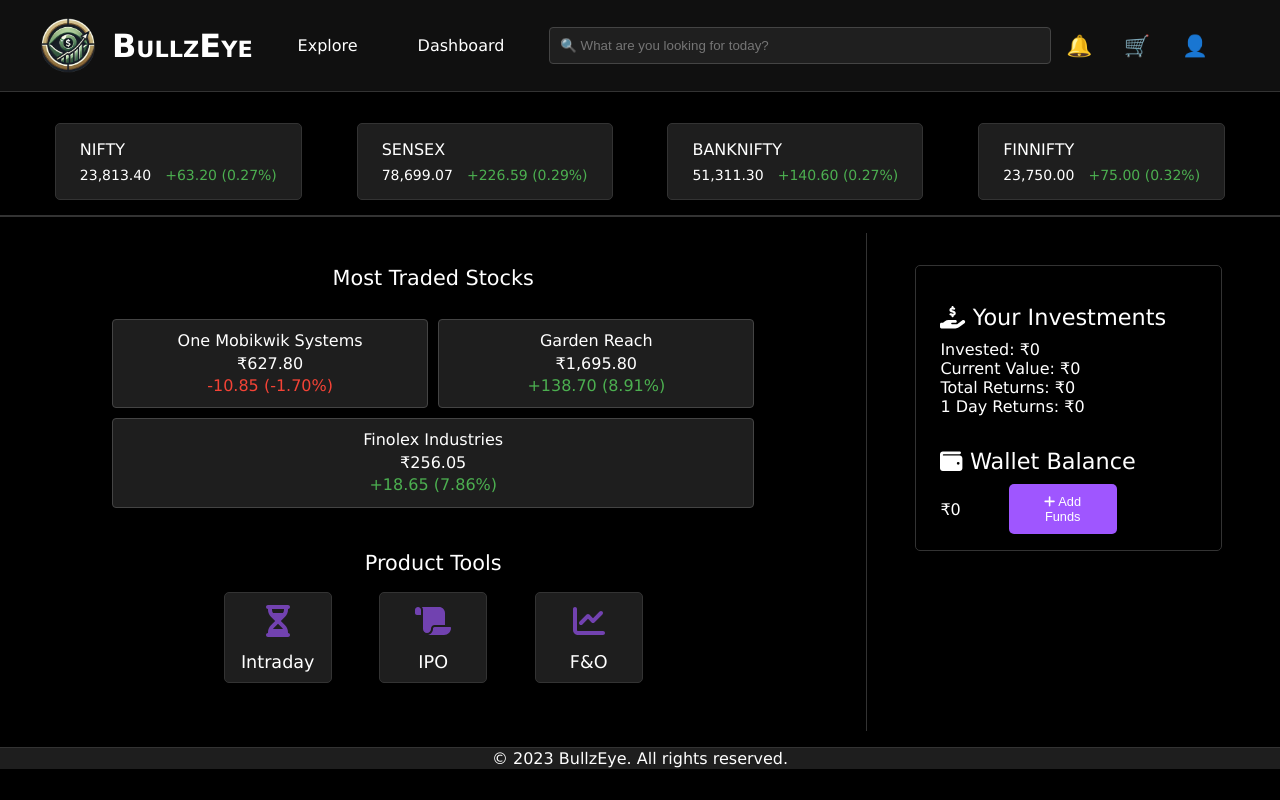
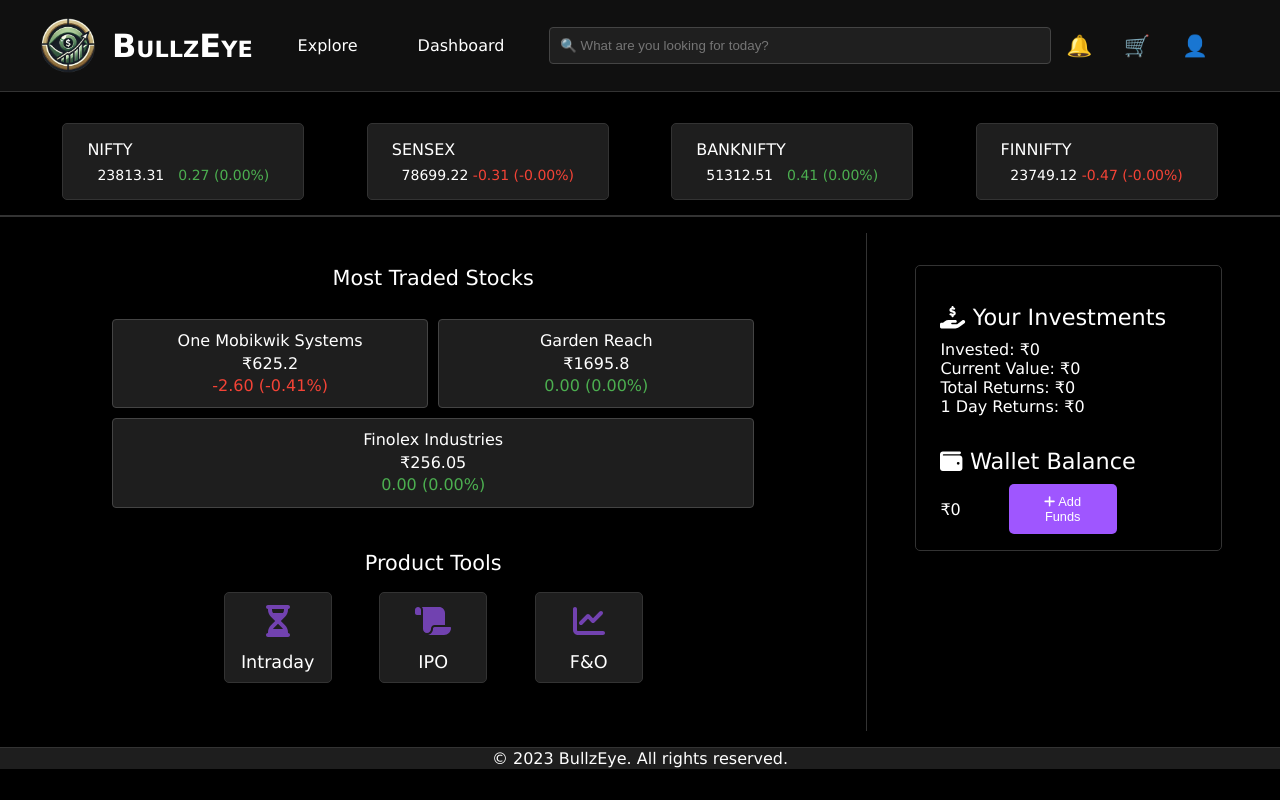
Before and after one commit to DarshanKrishna-DK/BullzEye, a React (Create React App) app in the folder bullzeye/: page / in a window 1280 px wide. Built offline with nearby package versions, Linux system fonts and the light colour scheme.

Commit message:
Minor bugs fix

```diff
--- a/bullzeye/src/components/intraday.js
+++ b/bullzeye/src/components/intraday.js
@@ -1,4 +1,4 @@
-import React, { useState, useEffect } from 'react';
+import React, { useState } from 'react';
 import bullzeyeLogo from '../assets/Logo_noName.png';
 import '../styles/intraday.css';
 import { FontAwesomeIcon } from '@fortawesome/react-fontawesome';
@@ -41,7 +41,6 @@
       </div>
   );
 }
-
 
 // Contains the index prices (NIFTY, BANK NIFTY, SENSEX, etc)
 const Index = () => {
@@ -97,7 +96,7 @@
         <h2>One Mobikwik Systems</h2>
         <p>₹{currentPrice}
           <span className={returnsClass}>
-            {returns.toFixed(2)} ({returnPercent}%)
+            {returns.toFixed(2)} ({ returnPercent}%)
           </span>
         </p>
       </div>
@@ -127,8 +126,52 @@
 
 // Contains news section, test token balance and chatbot assistant.
 const TraderTools = () => {
+  const [isOpen, setIsOpen] = useState(false);
+  const [messages, setMessages] = useState([]);
+  const [input, setInput] = useState('');
+
   const handleChatbotClick = () => {
-    alert("Chatbot is now open!"); // Placeholder for chatbot functionality
+    setIsOpen(!isOpen);
+  };
+
+  const handleSend = () => {
+    if (input.trim()) {
+      setMessages([...messages, { text: input, sender: 'user' }]);
+      // Handle user input directly
+      handleQuestionClick(input.trim());
+      setInput('');
+    }
+  };
+
+  const handleQuestionClick = (question) => {
+    const currentTime = new Date();
+    const marketOpenTime = new Date();
+    marketOpenTime.setHours(9, 15, 0); // Set to 9:15 AM
+
+    let response;
+    if (question === 'What are the stocks which have risen more than 12% today?') {
+      if (currentTime < marketOpenTime) {
+        response = "The market will open at 9:15 AM.";
+      } else {
+        response = "None at this moment.";
+      }
+    } else if (question === 'What are the stocks with 6%+ loss today?') {
+      if (currentTime < marketOpenTime) {
+        response = "The market is yet to open.";
+      } else {
+        response = "None at this moment.";
+      }
+    } else {
+      response = "I'm not sure how to answer that.";
+    }
+
+    // Add the bot response to messages
+    setTimeout(() => {
+      setMessages(prevMessages => [
+        ...prevMessages,
+        { text: response, sender: 'bot' },
+      ]);
+    }, 500);
   };
 
   return (
@@ -136,17 +179,37 @@
       <div className="news-section">
         <h3>News & Events</h3>
         <div className='news-box'>
-          <h5>News one title goes here</h5>
-          <a href='www.google.com'>Read more <FontAwesomeIcon icon={faArrowUpRightFromSquare} /></a>
+          <h5>No news at this moment.</h5>
         </div>
-        <div className='news-box'>
+        {/* <div className='news-box'>
           <h5>News two title goes here</h5>
           <a href='www.google.com'>Read more <FontAwesomeIcon icon={faArrowUpRightFromSquare} /></a>
-        </div>
+        </div> */}
       </div>
       <button className="chatbot-button" onClick={handleChatbotClick}>
         🤖 BIG BULL
       </button>
+
+      {isOpen && (
+        <div className="chat-terminal">
+          <div className="chat-messages">
+            {messages.map((msg, index) => (
+              <div key={index} className={msg.sender}>
+                {msg.text}
+              </div>
+            ))}
+          </div>
+          <div className="chat-input">
+            <input
+              type="text"
+              value={input}
+              onChange={(e) => setInput(e.target.value)}
+              placeholder="Type your message..."
+            />
+            <button onClick={handleSend}>Send</button>
+          </div>
+        </div>
+      )}
     </div>
   );
 };
--- a/bullzeye/src/components/landing.js
+++ b/bullzeye/src/components/landing.js
@@ -1,4 +1,4 @@
-import React from "react";
+import React, { useEffect, useState } from "react";
 import '../styles/landing.css';
 import bullzeyeLogo from '../assets/Logo_noName.png';
 import { FontAwesomeIcon } from '@fortawesome/react-fontawesome';
@@ -49,12 +49,35 @@
 );
 
 const IndicesSection = () => {
-  const indices = [
-    { name: "NIFTY", value: "23,813.40", change: "+63.20 (0.27%)", className: "green" },
-    { name: "SENSEX", value: "78,699.07", change: "+226.59 (0.29%)", className: "green" },
-    { name: "BANKNIFTY", value: "51,311.30", change: "+140.60 (0.27%)", className: "green" },
-    { name: "FINNIFTY", value: "23,750.00", change: "+75.00 (0.32%)", className: "green" },
-  ];
+  const [indices, setIndices] = useState([
+    { name: "NIFTY", value: 23813.40, change: "+0.00 (0.00%)", className: "green" },
+    { name: "SENSEX", value: 78699.07, change: "+0.00 (0.00%)", className: "green" },
+    { name: "BANKNIFTY", value: 51311.30, change: "+0.00 (0.00%)", className: "green" },
+    { name: "FINNIFTY", value: 23750.00, change: "+0.00 (0.00%)", className: "green" },
+  ]);
+
+  useEffect(() => {
+    const interval = setInterval(() => {
+      setIndices(prevIndices =>
+        prevIndices.map(index => {
+          const fluctuation = (Math.random() * 2 - 1) * 0.5; // Random fluctuation between -0.5 and 0.5
+          const newValue = parseFloat((index.value + fluctuation).toFixed(2)); // Update value
+          const change = (newValue - index.value).toFixed(2);
+          const changePercentage = ((change / index.value) * 100).toFixed(2);
+          const className = change > 0 ? "green" : change < 0 ? "red" : "neutral"; // Determine class based on change
+
+          return {
+            ...index,
+            value: newValue,
+            change: `${change} (${changePercentage}%)`,
+            className: className,
+          };
+        })
+      );
+    }, 1000); // Update every second
+
+    return () => clearInterval(interval); // Cleanup on unmount
+  }, []);
 
   return (
     <section className="indices">
@@ -69,38 +92,63 @@
 };
 
 const MostTraded = () => {
-  const stocks = [
-    { name: "One Mobikwik Systems", price: "₹627.80", change: "-10.85 (-1.70%)" },
-    { name: "Garden Reach", price: "₹1,695.80", change: "+138.70 (8.91%)" },
-    { name: "Finolex Industries", price: "₹256.05", change: "+18.65 (7.86%)" },
-  ];
+  const navigate = useNavigate(); // Initialize useNavigate
+  const [stocks, setStocks] = useState([
+    { name: "One Mobikwik Systems", price: 627.80, change: "0.00 (0.00%)" },
+    { name: "Garden Reach", price: 1695.80, change: "0.00 (0.00%)" },
+    { name: "Finolex Industries", price: 256.05, change: "0.00 (0.00%)" },
+  ]);
+
+  useEffect(() => {
+    const intervals = stocks.map((stock, index) => {
+      return setInterval(() => {
+        setStocks(prevStocks =>
+          prevStocks.map((s, idx) => {
+            if (idx === index) {
+              const fluctuation = (Math.random() * 10 - 5); // Random fluctuation between -5 and +5
+              const newPrice = parseFloat((s.price + fluctuation).toFixed(2)); // Update price
+              const change = (newPrice - s.price).toFixed(2);
+              const changePercentage = ((change / s.price) * 100).toFixed(2);
+              return {
+                ...s,
+                price: newPrice,
+                change: `${change} (${changePercentage}%)`,
+              };
+            }
+            return s; // Return unchanged stock
+          })
+        );
+      }, (index + 1) * 3000); // Different intervals for each stock (3s, 6s, 9s)
+    });
+
+    return () => intervals.forEach(clearInterval); // Cleanup on unmount
+  }, [stocks]);
+
+  const handleCardClick = () => {
+    navigate("/intraday"); // Navigate to the intraday page
+  };
 
   return (
     <section className="most-traded">
       <h2>Most Traded Stocks</h2>
       <div className="cards">
         {stocks.map((stock, idx) => (
-          <StockCard key={idx} {...stock} />
+          <StockCard key={idx} {...stock} onClick={handleCardClick} />
         ))}
       </div>
     </section>
   );
 };
 
-const StockCard = ({ name, price, change }) => {
-    const navigate = useNavigate();
-    const handleNavigate = () => {
-      navigate('/intraday');
-    }
-    return(
-    <div onClick={handleNavigate} className="stock-card" style={{ cursor: 'pointer' }}>
+const StockCard = ({ name, price, change, onClick }) => {
+  return (
+    <div className="stock-card" onClick={onClick} style={{ cursor: 'pointer' }}>
       <div className="stock-name">{name}</div>
-      <div className="stock-price">{price}</div>
+      <div className="stock-price">₹{price}</div>
       <div className={`stock-change ${change.startsWith('-') ? 'red' : 'green'}`}>{change}</div>
     </div>
-    );
+  );
 };
-
 
 const ProductTools = () => {
   const tools = [
--- a/bullzeye/src/styles/intraday.css
+++ b/bullzeye/src/styles/intraday.css
@@ -294,3 +294,65 @@
   .chatbot-button:hover {
     background-color: #7a3cbb;
   }
+
+  .chat-terminal {
+    border: 1px solid #ccc;
+    border-radius: 5px;
+    width: 300px;
+    max-height: 400px;
+    overflow-y: auto;
+    position: absolute;
+    bottom: 60px;
+    right: 20px;
+    background-color: white;
+    color: #000000;
+    box-shadow: 0 2px 10px rgba(0, 0, 0, 0.1);
+  }
+
+  .chat-messages {
+    padding: 10px;
+    display: flex;
+    flex-direction: column;
+  }
+
+  .user {
+    align-self: flex-end;
+    background-color: #d1e7dd;
+    border-radius: 5px;
+    padding: 5px;
+    margin: 5px 0;
+  }
+
+  .bot {
+    align-self: flex-start;
+    background-color: #f8d7da;
+    border-radius: 5px;
+    padding: 5px;
+    margin: 5px 0;
+  }
+
+  .chat-input {
+    display: flex;
+    padding: 10px;
+  }
+
+  .chat-input input {
+    flex: 1;
+    padding: 5px;
+    border: 1px solid #ccc;
+    border-radius: 5px;
+  }
+
+  .chat-input button {
+    margin-left: 5px;
+  }
+
+  .question-buttons {
+    display: flex;
+    flex-direction: column;
+    padding: 10px;
+  }
+
+  .question-buttons button {
+    margin: 5px 0;
+  }
--- a/bullzeye/src/styles/landing.css
+++ b/bullzeye/src/styles/landing.css
@@ -84,6 +84,7 @@
   border: .1rem solid #333;
   border-radius: 5px;
   padding: 1rem 1.5rem;
+  min-width: 12rem;
 }
 
 .index p{
```
